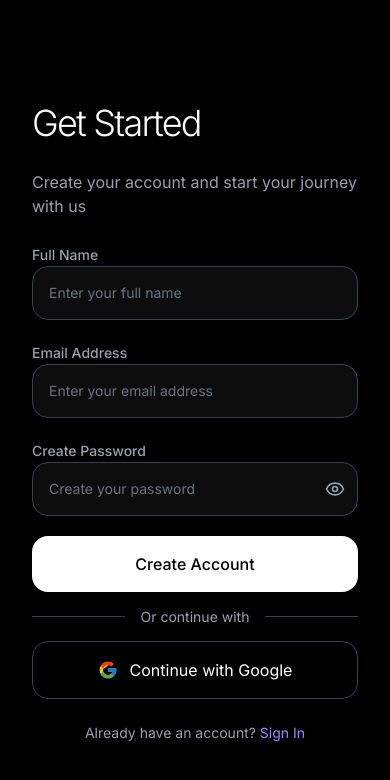
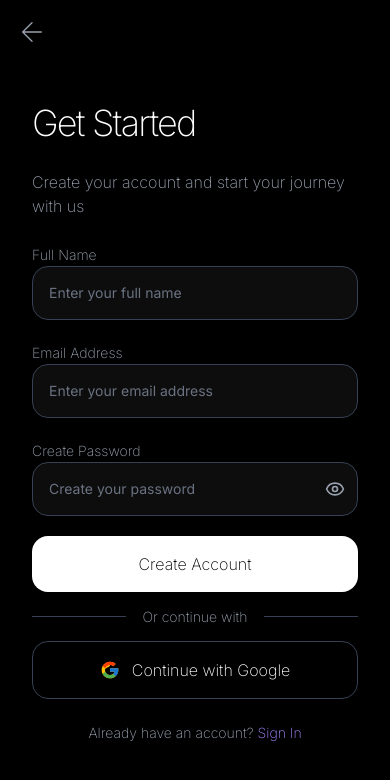
Before and after one commit to Thomas9824/link2, a Next.js app: page /inscription in a window 390 px wide. Shown: the top 780 px of the page. Built offline with nearby package versions, Linux system fonts and the light colour scheme.

Commit message:
update design sign in and login

```diff
--- a/src/app/connexion/page.tsx
+++ b/src/app/connexion/page.tsx
@@ -100,15 +100,24 @@ export default function ConnexionPage() {
   }
 
   return (
-    <div className="h-[100dvh] flex flex-col md:flex-row font-geist w-[100dvw] bg-black text-white">
+    <div className="h-[100dvh] flex flex-col md:flex-row font-sans w-[100dvw] bg-black text-white relative">
+      {/* Back arrow */}
+      <div className="absolute top-4 left-4 z-20">
+        <a href="/" className="text-gray-400 hover:text-white transition-colors">
+          <svg className="w-8 h-8" fill="none" stroke="currentColor" viewBox="0 0 24 24">
+            <path strokeLinecap="round" strokeLinejoin="round" strokeWidth={1} d="M19 12H5m0 0l7 7m-7-7l7-7" />
+          </svg>
+        </a>
+      </div>
+
       {/* Left column: sign-in form */}
       <section className="flex-1 flex items-center justify-center p-8">
         <div className="w-full max-w-md">
           <div className="flex flex-col gap-6">
-            <h1 className="animate-element animate-delay-100 text-4xl md:text-5xl font-semibold leading-tight">
-              <span className="font-light text-white tracking-tighter">Welcome</span>
+            <h1 className="animate-element animate-delay-100 text-4xl md:text-5xl font-[200] leading-tight">
+              <span className="font-[200] text-white tracking-tighter">Welcome</span>
             </h1>
-            <p className="animate-element animate-delay-200 text-gray-400">
+            <p className="animate-element animate-delay-200 text-gray-400 font-[200]">
               Access your account and continue your journey with us
             </p>
 
@@ -120,7 +129,7 @@ export default function ConnexionPage() {
 
             <form className="space-y-5" onSubmit={handleSubmit}>
               <div className="animate-element animate-delay-300">
-                <label className="text-sm font-medium text-gray-400">Email Address</label>
+                <label className="text-sm font-[200] text-gray-400">Email Address</label>
                 <GlassInputWrapper>
                   <input
                     name="email"
@@ -138,7 +147,7 @@ export default function ConnexionPage() {
               </div>
 
               <div className="animate-element animate-delay-400">
-                <label className="text-sm font-medium text-gray-400">Password</label>
+                <label className="text-sm font-[200] text-gray-400">Password</label>
                 <GlassInputWrapper>
                   <div className="relative">
                     <input
@@ -176,23 +185,23 @@ export default function ConnexionPage() {
                 </a>
               </div>
 
-              <button type="submit" disabled={loading} className="animate-element animate-delay-600 w-full rounded-2xl bg-white text-black py-4 font-medium hover:bg-gray-100 transition-colors">
+              <button type="submit" disabled={loading} className="animate-element animate-delay-600 w-full rounded-2xl bg-white text-black py-4 font-[200] hover:bg-gray-100 transition-colors">
                 {loading ? 'Signing In...' : 'Sign In'}
               </button>
             </form>
 
             <div className="animate-element animate-delay-700 relative flex items-center justify-center">
               <span className="w-full border-t border-gray-700"></span>
-              <span className="px-4 text-sm text-gray-400 bg-black absolute">Or continue with</span>
+              <span className="px-4 text-sm text-gray-400 bg-black absolute font-[200]">Or continue with</span>
             </div>
 
-            <button onClick={handleGoogleSignIn} className="animate-element animate-delay-800 w-full flex items-center justify-center gap-3 border border-gray-700 rounded-2xl py-4 hover:bg-gray-900 transition-colors">
+            <button onClick={handleGoogleSignIn} className="animate-element animate-delay-800 w-full flex items-center justify-center gap-3 border border-gray-700 rounded-2xl py-4 hover:bg-gray-900 transition-colors font-[200]">
                 <GoogleIcon />
                 Continue with Google
             </button>
 
-            <p className="animate-element animate-delay-900 text-center text-sm text-gray-400">
-              New to our platform? <a href="#" onClick={(e) => { e.preventDefault(); handleCreateAccount(); }} className="text-white hover:underline transition-colors">Create Account</a>
+            <p className="animate-element animate-delay-900 text-center text-sm text-gray-400 font-[200]">
+              New to our platform? <a href="#" onClick={(e) => { e.preventDefault(); handleCreateAccount(); }} className="text-white hover:underline transition-colors font-[200]">Create Account</a>
             </p>
           </div>
         </div>
--- a/src/app/inscription/page.tsx
+++ b/src/app/inscription/page.tsx
@@ -117,15 +117,24 @@ export default function InscriptionPage() {
   }
 
   return (
-    <div className="h-[100dvh] flex flex-col md:flex-row font-geist w-[100dvw] bg-black text-white">
+    <div className="h-[100dvh] flex flex-col md:flex-row font-sans w-[100dvw] bg-black text-white relative">
+      {/* Back arrow */}
+      <div className="absolute top-4 left-4 z-20">
+        <a href="/" className="text-gray-400 hover:text-white transition-colors">
+          <svg className="w-8 h-8" fill="none" stroke="currentColor" viewBox="0 0 24 24">
+            <path strokeLinecap="round" strokeLinejoin="round" strokeWidth={1} d="M19 12H5m0 0l7 7m-7-7l7-7" />
+          </svg>
+        </a>
+      </div>
+
       {/* Left column: sign-up form */}
       <section className="flex-1 flex items-center justify-center p-8">
         <div className="w-full max-w-md">
           <div className="flex flex-col gap-6">
-            <h1 className="animate-element animate-delay-100 text-4xl md:text-5xl font-semibold leading-tight">
-              <span className="font-light text-white tracking-tighter">Get Started</span>
+            <h1 className="animate-element animate-delay-100 text-4xl md:text-5xl font-[200] leading-tight">
+              <span className="font-[200] text-white tracking-tighter">Get Started</span>
             </h1>
-            <p className="animate-element animate-delay-200 text-gray-400">
+            <p className="animate-element animate-delay-200 text-gray-400 font-[200]">
               Create your account and start your journey with us
             </p>
 
@@ -137,7 +146,7 @@ export default function InscriptionPage() {
 
             <form className="space-y-5" onSubmit={handleSubmit}>
               <div className="animate-element animate-delay-300">
-                <label className="text-sm font-medium text-gray-400">Full Name</label>
+                <label className="text-sm font-[200] text-gray-400">Full Name</label>
                 <GlassInputWrapper>
                   <input
                     name="name"
@@ -155,7 +164,7 @@ export default function InscriptionPage() {
               </div>
 
               <div className="animate-element animate-delay-400">
-                <label className="text-sm font-medium text-gray-400">Email Address</label>
+                <label className="text-sm font-[200] text-gray-400">Email Address</label>
                 <GlassInputWrapper>
                   <input
                     name="email"
@@ -173,7 +182,7 @@ export default function InscriptionPage() {
               </div>
 
               <div className="animate-element animate-delay-500">
-                <label className="text-sm font-medium text-gray-400">Create Password</label>
+                <label className="text-sm font-[200] text-gray-400">Create Password</label>
                 <GlassInputWrapper>
                   <div className="relative">
                     <input
@@ -195,23 +204,23 @@ export default function InscriptionPage() {
                 )}
               </div>
 
-              <button type="submit" disabled={loading} className="animate-element animate-delay-600 w-full rounded-2xl bg-white text-black py-4 font-medium hover:bg-gray-100 transition-colors">
+              <button type="submit" disabled={loading} className="animate-element animate-delay-600 w-full rounded-2xl bg-white text-black py-4 font-[200] hover:bg-gray-100 transition-colors">
                 {loading ? 'Creating Account...' : 'Create Account'}
               </button>
             </form>
 
             <div className="animate-element animate-delay-700 relative flex items-center justify-center">
               <span className="w-full border-t border-gray-700"></span>
-              <span className="px-4 text-sm text-gray-400 bg-black absolute">Or continue with</span>
+              <span className="px-4 text-sm text-gray-400 bg-black absolute font-[200]">Or continue with</span>
             </div>
 
-            <button onClick={handleGoogleSignIn} className="animate-element animate-delay-800 w-full flex items-center justify-center gap-3 border border-gray-700 rounded-2xl py-4 hover:bg-gray-900 transition-colors">
+            <button onClick={handleGoogleSignIn} className="animate-element animate-delay-800 w-full flex items-center justify-center gap-3 border border-gray-700 rounded-2xl py-4 hover:bg-gray-900 transition-colors font-[200]">
                 <GoogleIcon />
                 Continue with Google
             </button>
 
-            <p className="animate-element animate-delay-900 text-center text-sm text-gray-400">
-              Already have an account? <a href="#" onClick={(e) => { e.preventDefault(); handleSignIn(); }} className="text-violet-400 hover:underline transition-colors">Sign In</a>
+            <p className="animate-element animate-delay-900 text-center text-sm text-gray-400 font-[200]">
+              Already have an account? <a href="#" onClick={(e) => { e.preventDefault(); handleSignIn(); }} className="text-violet-400 hover:underline transition-colors font-[200]">Sign In</a>
             </p>
           </div>
         </div>
```
